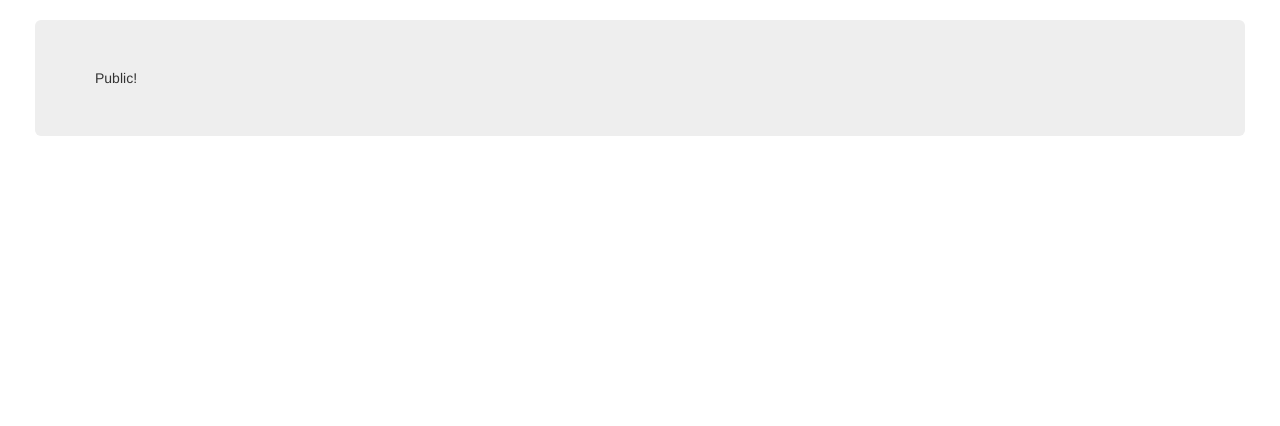
After one commit to hemidactylus/salaweb, a Python web app: template app/templates/itemlist.html in a window 1280 px wide. The commit adds this page. Shown: the top 426 px of the page. Run offline with Jinja, Linux system fonts and the light colour scheme; the template is opened without the code that fills it, so the values that code supplies are empty; some libraries are stand-ins or nearby versions.

Commit message:
Started working on massively-templated content pages

```diff
--- a/app/templates/base.html
+++ b/app/templates/base.html
@@ -40,34 +40,38 @@
 {% endblock %}
 
     <body>
-        <div id="wrapper">
+        <div id="wrapper"
+            {% if showmenu %}
+                class="toggled"
+            {% endif %}
+        >
             {% block sidebar %}
                 <!-- Sidebar -->
                 <div id="sidebar-wrapper">
                     <ul class="sidebar-nav">
-                        <li class="sidebar-brand">
+                        <li class="sidebar-brand" style="margin-top: 10px;">
                             <a href="index.html">
                                 <img src="/static/salaWeb/images/salamandrina_w.svg" alt="Logo" height=50px>
                                 Home
                             </a>
                         </li>
                         <li>
-                            <a href="a.html">UBIQueue</a>
+                            <a href="ubq">UBIQueue</a>
                         </li>
                         <li>
-                            <a href="#">BiblioMansarda</a>
+                            <a href="biblio">BiblioMansarda</a>
                         </li>
                         <li>
-                            <a href="#">Public resources</a>
+                            <a href="{{ url_for('ep_public') }}">Public resources</a>
                         </li>
                         <li>
-                            <a href="#">Private lockers</a>
+                            <a href="private">Private lockers</a>
                         </li>
                         <li>
                             <a href="#">About</a>
                         </li>
                         <li>
-                            <a href="#">Contacs</a>
+                            <a href="#">Contact</a>
                         </li>
                     </ul>
                 </div>
--- /dev/null
+++ b/app/templates/itemlist.html
@@ -0,0 +1,11 @@
+{% extends "base.html" %}
+
+{% block content %}
+    <div class="jumbotron">
+        <div class="row">
+            <div class="col-sm-4">
+                Public!
+            </div>
+        </div>
+    </div>
+{% endblock %}
```
Also changed, not shown: app/templates/index.html (+10 -3 lines), app/views.py (+15 -4 lines), app/static/salaWeb/images/salamandrina_w.svg.
